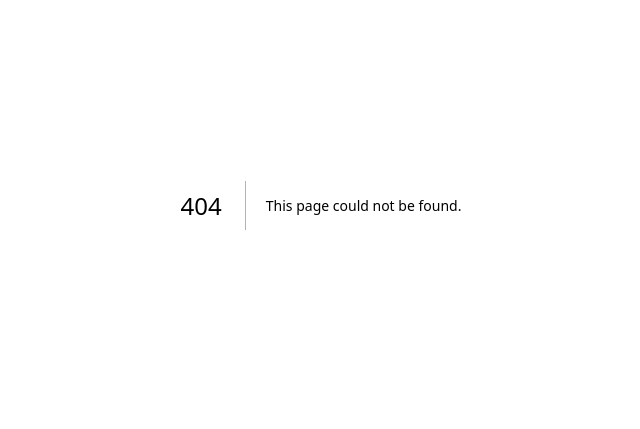
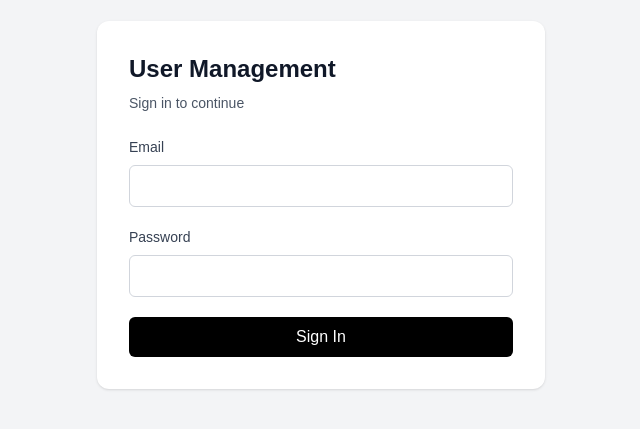
Before and after one commit to yoonusajward/user-management-app, a Next.js app: page /login in a window 1280 px wide. Before the commit this address had no page. Shown: the part 195-624 px from the top of the page, without its empty margins (319-959 px from the left). Built offline with nearby package versions, Linux system fonts and the light colour scheme; no server answers.

Commit message:
Implement user authentication and protected routes

```diff
--- /dev/null
+++ b/src/app/login/page.tsx
@@ -0,0 +1,168 @@
+"use client";
+
+import { type FormEvent, useEffect, useState } from "react";
+import { useRouter } from "next/navigation";
+import {
+  onAuthStateChanged,
+  signInWithEmailAndPassword,
+  signOut,
+} from "firebase/auth";
+import { doc, getDoc } from "firebase/firestore";
+
+import { auth, db } from "@/lib/firebase";
+
+export default function LoginPage() {
+  const router = useRouter();
+
+  const [email, setEmail] = useState("");
+  const [password, setPassword] = useState("");
+  const [error, setError] = useState("");
+  const [loading, setLoading] = useState(false);
+  const [checkingAuth, setCheckingAuth] = useState(true);
+
+  useEffect(() => {
+    let active = true;
+
+    const unsubscribe = onAuthStateChanged(auth, async (user) => {
+      if (!user) {
+        if (active) setCheckingAuth(false);
+        return;
+      }
+
+      try {
+        const profileSnapshot = await getDoc(doc(db, "users", user.uid));
+
+        if (!active) return;
+
+        if (profileSnapshot.exists() && profileSnapshot.data().status === "active") {
+          router.replace("/users");
+          return;
+        }
+
+        await signOut(auth);
+      } catch {
+        if (active) {
+          setError("Unable to verify your account. Please try again.");
+          setCheckingAuth(false);
+        }
+      }
+    });
+
+    return () => {
+      active = false;
+      unsubscribe();
+    };
+  }, [router]);
+
+  async function handleSubmit(event: FormEvent<HTMLFormElement>) {
+    event.preventDefault();
+
+    setError("");
+    setLoading(true);
+
+    try {
+      const credential = await signInWithEmailAndPassword(
+        auth,
+        email.trim(),
+        password
+      );
+
+      const userProfileRef = doc(db, "users", credential.user.uid);
+      const userProfileSnapshot = await getDoc(userProfileRef);
+
+      if (!userProfileSnapshot.exists()) {
+        await signOut(auth);
+        setError("User profile was not found.");
+        return;
+      }
+
+      const profile = userProfileSnapshot.data();
+
+      if (profile.status !== "active") {
+        await signOut(auth);
+        setError("Your account is inactive.");
+        return;
+      }
+
+      router.replace("/users");
+    } catch {
+      setError("Invalid email or password.");
+    } finally {
+      setLoading(false);
+    }
+  }
+
+  if (checkingAuth) {
+    return (
+      <main className="flex min-h-screen items-center justify-center">
+        <p className="text-gray-600">Loading...</p>
+      </main>
+    );
+  }
+
+  return (
+    <main className="flex min-h-screen items-center justify-center bg-gray-100 px-4">
+      <div className="w-full max-w-md rounded-xl bg-white p-8 shadow-sm">
+        <h1 className="text-2xl font-bold text-gray-900">
+          User Management
+        </h1>
+
+        <p className="mt-2 text-sm text-gray-600">Sign in to continue</p>
+
+        {error && (
+          <div className="mt-6 rounded-md bg-red-50 p-3 text-sm text-red-700">
+            {error}
+          </div>
+        )}
+
+        <form onSubmit={handleSubmit} className="mt-6 space-y-5">
+          <div>
+            <label
+              htmlFor="email"
+              className="mb-2 block text-sm font-medium text-gray-700"
+            >
+              Email
+            </label>
+
+            <input
+              id="email"
+              type="email"
+              value={email}
+              onChange={(event) => setEmail(event.target.value)}
+              required
+              autoComplete="email"
+              className="w-full rounded-md border border-gray-300 px-3 py-2 text-gray-900 outline-none focus:border-black"
+            />
+          </div>
+
+          <div>
+            <label
+              htmlFor="password"
+              className="mb-2 block text-sm font-medium text-gray-700"
+            >
+              Password
+            </label>
+
+            <input
+              id="password"
+              type="password"
+              value={password}
+              onChange={(event) => setPassword(event.target.value)}
+              required
+              autoComplete="current-password"
+              className="w-full rounded-md border border-gray-300 px-3 py-2 text-gray-900 outline-none focus:border-black"
+            />
+          </div>
+
+          <button
+            type="submit"
+            disabled={loading}
+            className="w-full rounded-md bg-black px-4 py-2 text-white disabled:cursor-not-allowed disabled:opacity-60"
+          >
+            {loading ? "Signing in..." : "Sign In"}
+          </button>
+        </form>
+      </div>
+    </main>
+  );
+}
--- a/src/app/page.tsx
+++ b/src/app/page.tsx
@@ -1,13 +1,5 @@
+import { redirect } from "next/navigation";
+
 export default function Home() {
-  return (
-    <main className="flex min-h-screen items-center justify-center">
-      <div className="text-center">
-        <h1 className="text-3xl font-bold">User Management System</h1>
-
-        <p className="mt-2 text-gray-600">
-          Junior Software Developer Technical Assessment
-        </p>
-      </div>
-    </main>
-  );
+  redirect("/login");
 }
--- /dev/null
+++ b/src/app/users/page.tsx
@@ -0,0 +1,45 @@
+"use client";
+
+import { useRouter } from "next/navigation";
+import { signOut } from "firebase/auth";
+
+import ProtectedRoute from "@/components/ProtectedRoute";
+import { auth } from "@/lib/firebase";
+
+export default function UsersPage() {
+  const router = useRouter();
+
+  async function handleLogout() {
+    await signOut(auth);
+    router.replace("/login");
+  }
+
+  return (
+    <ProtectedRoute>
+      <main className="min-h-screen bg-gray-100 p-6">
+        <div className="mx-auto max-w-6xl">
+          <div className="flex items-center justify-between rounded-lg bg-white p-6 shadow-sm">
+            <div>
+              <h1 className="text-2xl font-bold text-gray-900">Users</h1>
+
+              <p className="mt-1 text-sm text-gray-600">
+                Manage application users
+              </p>
+            </div>
+
+            <button
+              onClick={handleLogout}
+              className="rounded-md border border-gray-300 bg-white px-4 py-2 text-sm font-medium text-gray-700"
+            >
+              Logout
+            </button>
+          </div>
+
+          <div className="mt-6 rounded-lg bg-white p-6 shadow-sm">
+            <p className="text-gray-600">User list will be added next.</p>
+          </div>
+        </div>
+      </main>
+    </ProtectedRoute>
+  );
+}
--- /dev/null
+++ b/src/components/ProtectedRoute.tsx
@@ -0,0 +1,39 @@
+"use client";
+
+import { ReactNode, useEffect, useState } from "react";
+import { useRouter } from "next/navigation";
+import { onAuthStateChanged } from "firebase/auth";
+
+import { auth } from "@/lib/firebase";
+
+type ProtectedRouteProps = {
+  children: ReactNode;
+};
+
+export default function ProtectedRoute({ children }: ProtectedRouteProps) {
+  const router = useRouter();
+  const [checkingAuth, setCheckingAuth] = useState(true);
+
+  useEffect(() => {
+    const unsubscribe = onAuthStateChanged(auth, (user) => {
+      if (!user) {
+        router.replace("/login");
+        return;
+      }
+
+      setCheckingAuth(false);
+    });
+
+    return unsubscribe;
+  }, [router]);
+
+  if (checkingAuth) {
+    return (
+      <main className="flex min-h-screen items-center justify-center">
+        <p className="text-gray-600">Loading...</p>
+      </main>
+    );
+  }
+
+  return <>{children}</>;
+}
```
